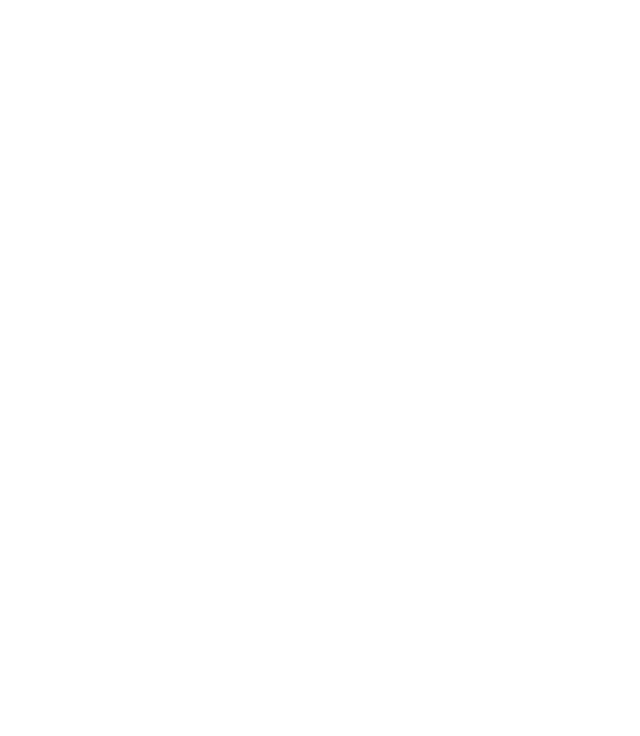
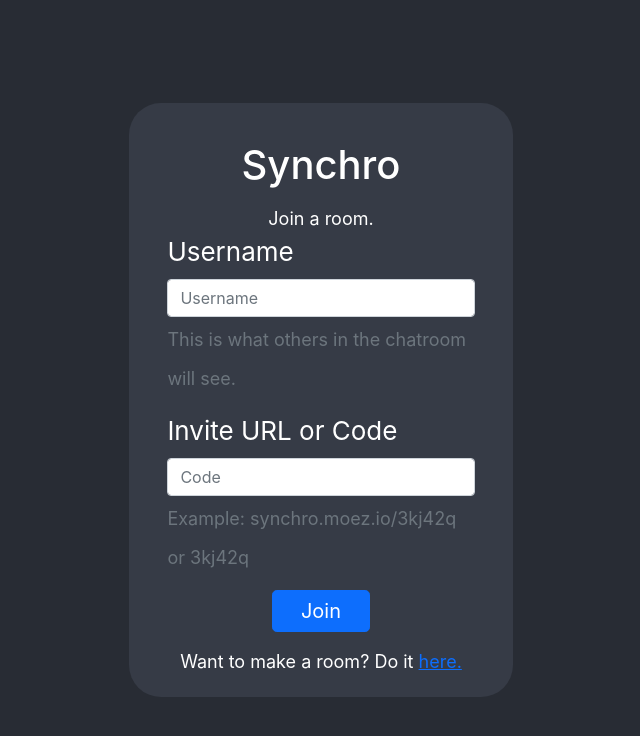
Before and after one commit to treephones/Synchro, a React (Create React App) app in the folder client/: page /1 in a window 1280 px wide. Before the commit this address had no page. Shown: the top 736 px of the page, without its empty margins (319-959 px from the left). Built offline with nearby package versions, Linux system fonts and the light colour scheme.

Commit message:
redirect working

```diff
--- a/client/package.json
+++ b/client/package.json
@@ -11,6 +11,7 @@
     "react-dom": "^17.0.2",
     "react-router-dom": "^6.2.1",
     "react-scripts": "5.0.0",
+    "socket.io-client": "^4.4.0",
     "web-vitals": "^2.1.2"
   },
   "scripts": {
--- /dev/null
+++ b/client/src/components/chat/chat.js
@@ -0,0 +1,41 @@
+import Container from 'react-bootstrap/Container';
+import Form from 'react-bootstrap/Form';
+import Button from 'react-bootstrap/Button';
+import Spacer from '../Spacer.js';
+
+
+const Chat = () => {
+    return (
+        <Container id='sform'>
+            <Form>
+                <h1 className='synchro' id='ftitle'>Synchro</h1>
+                <Container>
+                    <p id='nr'>Join a room.</p>
+                </Container>
+                <Spacer />
+                <Form.Group className="mb-3">
+                    <Form.Label>Username</Form.Label>
+                    <Form.Control type="email" placeholder="Username" />
+                    <Form.Text className="text-muted">This is what others in the chatroom will see.</Form.Text>
+                </Form.Group>
+
+                <Form.Group className="mb-3">
+                    <Form.Label>Invite URL or Code</Form.Label>
+                    <Form.Control type="text" placeholder="Code" />
+                    <Form.Text className="text-muted">Example: synchro.moez.io/3kj42q or 3kj42q</Form.Text>
+                </Form.Group>
+                <Container id='submit'>
+                    <Button id='join' size='lg' variant="primary" type="submit" onClick={(e) => {
+                        e.preventDefault();
+                        console.log('clicked');
+                    }}>Join</Button>
+                </Container>
+                <Container>
+                    <p id='nr'>Want to make a room? Do it <a href='/make'>here.</a></p>
+                </Container>
+            </Form>
+        </Container>
+    );
+}
+
+export default Chat;
--- a/client/src/components/home/home.js
+++ b/client/src/components/home/home.js
@@ -1,10 +1,19 @@
 import Container from 'react-bootstrap/Container';
 import Form from 'react-bootstrap/Form';
 import Button from 'react-bootstrap/Button';
+import Overlay from 'react-bootstrap/Overlay';
 import Spacer from '../Spacer.js';
+import { useRef, useState } from 'react';
+import { useNavigate } from 'react-router-dom';
 
 
 const Start = () => {
+    const [username, setUsername] = useState(0);
+    const [roomID, setRoomID] = useState(0);
+    const [err, setErr] = useState(0);
+    const target = useRef(null);
+    const navigate = useNavigate();
+
     return (
         <Container id='sform'>
             <Form>
@@ -15,17 +24,54 @@ const Start = () => {
                 <Spacer />
                 <Form.Group className="mb-3">
                     <Form.Label>Username</Form.Label>
-                    <Form.Control type="email" placeholder="Username" />
+                    <Form.Control type="username" placeholder="Username" onChange={e => setUsername(e.target.value)} />
                     <Form.Text className="text-muted">This is what others in the chatroom will see.</Form.Text>
                 </Form.Group>
 
                 <Form.Group className="mb-3">
                     <Form.Label>Invite URL or Code</Form.Label>
-                    <Form.Control type="text" placeholder="Code" />
+                    <Form.Control type="text" placeholder="Code" onChange={e => setRoomID(e.target.value)}/>
                     <Form.Text className="text-muted">Example: synchro.moez.io/3kj42q or 3kj42q</Form.Text>
                 </Form.Group>
                 <Container id='submit'>
-                    <Button id='join' size='lg' variant="primary" type="submit">Join</Button>
+                    <Button id='join' size='lg' variant="primary" type="submit" ref={target} onClick={(e) => {
+                        e.preventDefault();
+                        fetch(`http://localhost:3001/${roomID}`, {
+                            method: 'POST',
+                        })
+                        .then((res) => res.json())
+                        .then((data) => {
+                            if(data[0]) {
+                                if(err) {
+                                    setErr(!err);
+                                }
+                                navigate(`/${roomID}`);
+                            }
+                            else {
+                                if(!err) {
+                                    setErr(!err);
+                                }
+                            }
+                        })
+                    }}>
+                        Join
+                    </Button>
+                    <Overlay id='err' target={target.current} show={err} placement="right">
+                        {({ placement, arrowProps, show: _show, popper, ...props }) => (
+                        <div
+                            {...props}
+                            style={{
+                            backgroundColor: 'rgba(255, 100, 100, 0.85)',
+                            padding: '2px 10px',
+                            color: 'white',
+                            borderRadius: 3,
+                            ...props.style,
+                            }}
+                        >
+                            Invalid code or URL!
+                        </div>
+                        )}
+                    </Overlay>
                 </Container>
                 <Container>
                     <p id='nr'>Want to make a room? Do it <a href='/make'>here.</a></p>
--- a/client/src/components/home/newroom.js
+++ b/client/src/components/home/newroom.js
@@ -15,7 +15,7 @@ const Create = () => {
                 <Spacer />
                 <Form.Group className="mb-3">
                     <Form.Label>Room Name</Form.Label>
-                    <Form.Control type="email" placeholder="Username" />
+                    <Form.Control type="username" placeholder="Username" />
                     <Form.Text className="text-muted">Room name - keep it simple.</Form.Text>
                 </Form.Group>
 
--- a/client/src/index.js
+++ b/client/src/index.js
@@ -4,6 +4,7 @@ import { Route, Routes, BrowserRouter } from 'react-router-dom';
 import './index.css';
 import App from './pages/App';
 import Make from './pages/Make';
+import ChatRoom from './pages/ChatRoom';
 import reportWebVitals from './reportWebVitals';
 
 ReactDOM.render(
@@ -11,6 +12,7 @@ ReactDOM.render(
     <Routes>
       <Route path="/" element={<App />} />
       <Route path="/make" element={<Make />} />
+      <Route path="/:roomID" element={<ChatRoom />} />
     </Routes>
   </BrowserRouter>,
   document.getElementById('root')
--- /dev/null
+++ b/client/src/pages/ChatRoom.js
@@ -0,0 +1,17 @@
+//css
+import '../App.css';
+//components
+import Chat from '../components/chat/chat.js';
+
+
+function ChatRoom({ match }) {
+  return (
+    <div className="App">
+      <header className="App-header">
+        <Chat />
+      </header>
+    </div>
+  );
+}
+
+export default ChatRoom;
```
Also changed, not shown: 1 other file (tests, documents, lock files or other folders).
